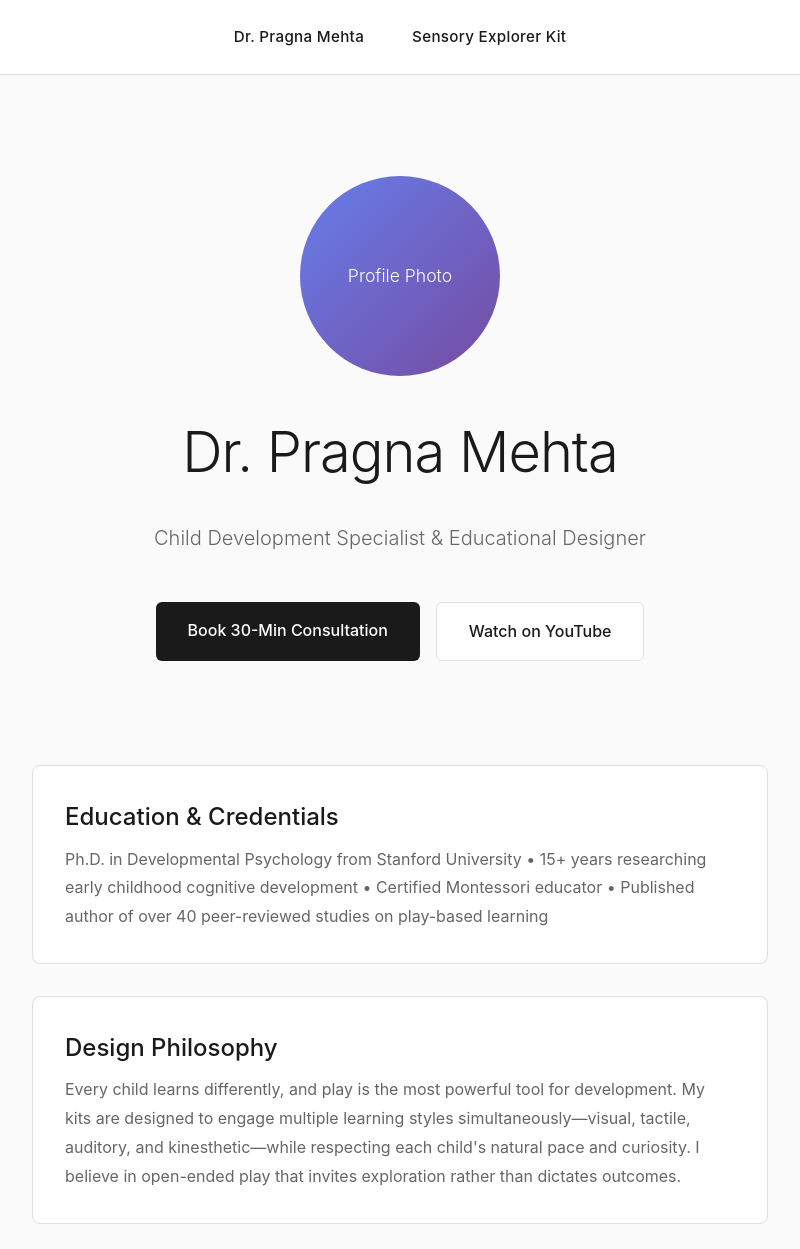
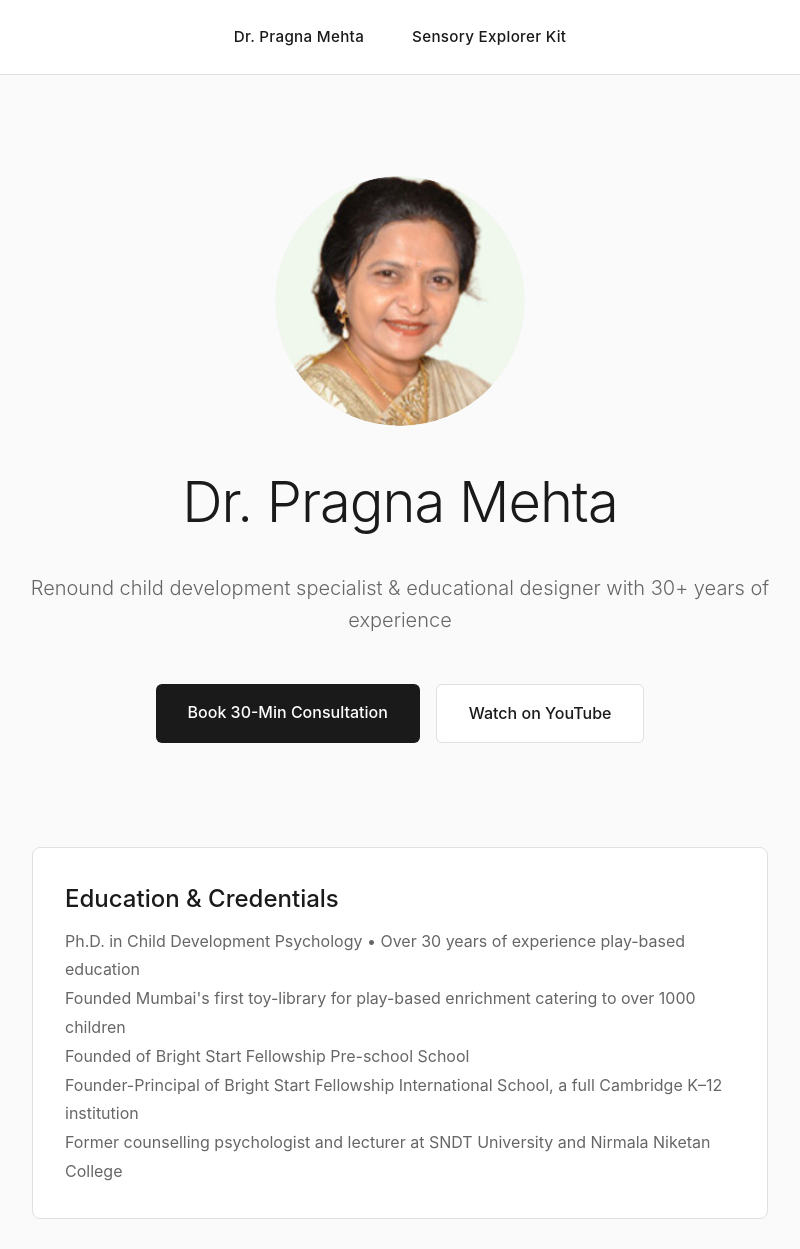
Before and after one commit to Dhanvin/bright-start-website, a plain HTML site: page index.html in a window 1280 px wide. Shown: the top 1249 px of the page, without its empty margins (240-1040 px from the left). Drawn offline with Linux system fonts and the light colour scheme.

Commit message:
Update image

```diff
--- a/index.html
+++ b/index.html
@@ -119,19 +119,24 @@
         }
 
         .profile-image {
-            width: 200px;
-            height: 200px;
+            width: 250px;
+            height: 250px;
             border-radius: 50%;
-            background: linear-gradient(135deg, #667eea 0%, #764ba2 100%);
+            overflow: hidden;
+            background: none;
             margin: 0 auto 2rem;
             display: flex;
             align-items: center;
             justify-content: center;
-            color: white;
-            font-size: 1.1rem;
-            font-weight: 300;
         }
 
+        .profile-image img {
+            width: 100%;
+            height: 100%;
+            object-fit: cover;
+            border-radius: 50%;
+            display: block;
+        }
         .cta-buttons {
             display: flex;
             gap: 1rem;
@@ -254,9 +259,11 @@
 
     <div id="about" class="page active">
         <div class="hero">
-            <div class="profile-image">Profile Photo</div>
+            <div class="profile-image">
+                <img src="img/dr-pragna-mehta-edited.jpg" alt="Dr. Pragna Mehta">
+            </div>
             <h1>Dr. Pragna Mehta</h1>
-            <p class="subtitle">Child Development Specialist & Educational Designer</p>
+            <p class="subtitle">Renound child development specialist & educational designer with 30+ years of experience</p>
 
             <div class="cta-buttons">
                 <a href="https://calendly.com" target="_blank" class="btn btn-primary">Book 30-Min Consultation</a>
@@ -268,12 +275,21 @@
             <div class="credentials">
                 <div class="credential-item">
                     <h3>Education & Credentials</h3>
-                    <p>Ph.D. in Developmental Psychology from Stanford University • 15+ years researching early childhood cognitive development • Certified Montessori educator • Published author of over 40 peer-reviewed studies on play-based learning</p>
+                    <p> Ph.D. in Child Development Psychology • Over 30 years of experience play-based education <br>
+                        Founded Mumbai's first toy-library for play-based enrichment catering to over 1000 children <br>
+                        Founded of Bright Start Fellowship Pre-school School  <br>
+                        Founder-Principal of Bright Start Fellowship International School, a full Cambridge K–12 institution <br>
+                        Former counselling psychologist and lecturer at SNDT University and Nirmala Niketan College
                 </div>
 
                 <div class="credential-item">
                     <h3>Design Philosophy</h3>
-                    <p>Every child learns differently, and play is the most powerful tool for development. My kits are designed to engage multiple learning styles simultaneously—visual, tactile, auditory, and kinesthetic—while respecting each child's natural pace and curiosity. I believe in open-ended play that invites exploration rather than dictates outcomes.</p>
+                    <p>Every child learns differently, and play is the most powerful tool for development. Doctorate in Counselling Psychology, rank holder and recipient of scholarships throughout for education, Dr. Pragna Mehta is a founder Principal of Bright Start Fellowship International School, a complete Cambridge school upto K-12. Before starting her school,she was a practicing counselling psychologist and a lecturer in Psychology and Child Development at Nirmala Niketan College of HomeScience as well as the post graduate department of Psychology at SNDT University. Being an educationist and a child psychologist, she ensures that the school provides opportunities to enrich,empower and enlighten students with an equal emphasis on the development of head, heart and hand. She believes that schools providing international curriculum must, in particular, make sure that the students are given equal exposure to Indian culture and values. Let children’s self-esteem and self confidence hold high while moulding them as global citizens.
+                        <br>
+                        A passionate educationist and a child psychologist, Dr. Pragna Mehta has  that the school
+                        provides opportunities to enrich,empower and enlighten students
+                        My kits are designed to engage multiple learning styles simultaneously—visual, tactile, auditory, and kinesthetic—while respecting each child's natural pace and curiosity. I believe in open-ended play that invites exploration rather than dictates outcomes. <br>
+                    Children's self-esteem and self confidence hold high while moulding them as global citizens</p>
                 </div>
 
                 <div class="credential-item">
```
Also changed, not shown: img/dr-pragna-mehta-edited.jpg (added).
